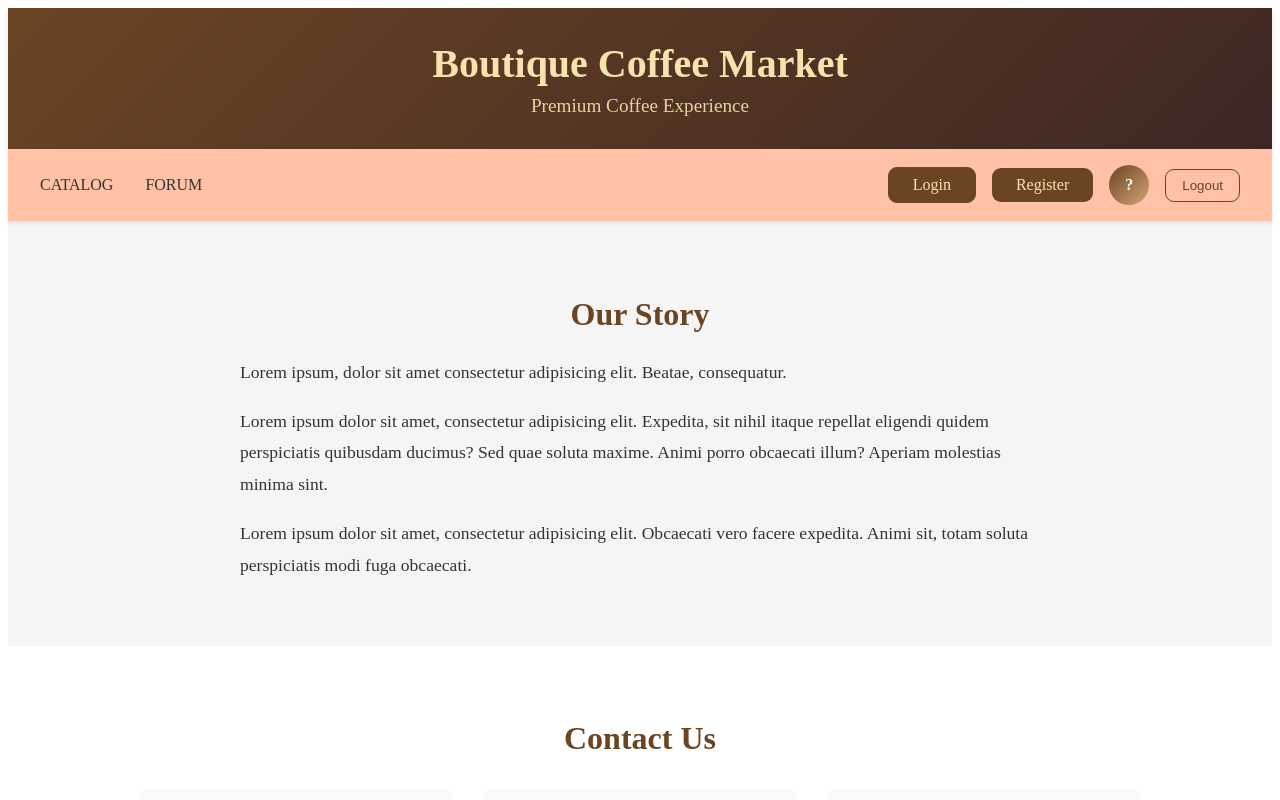
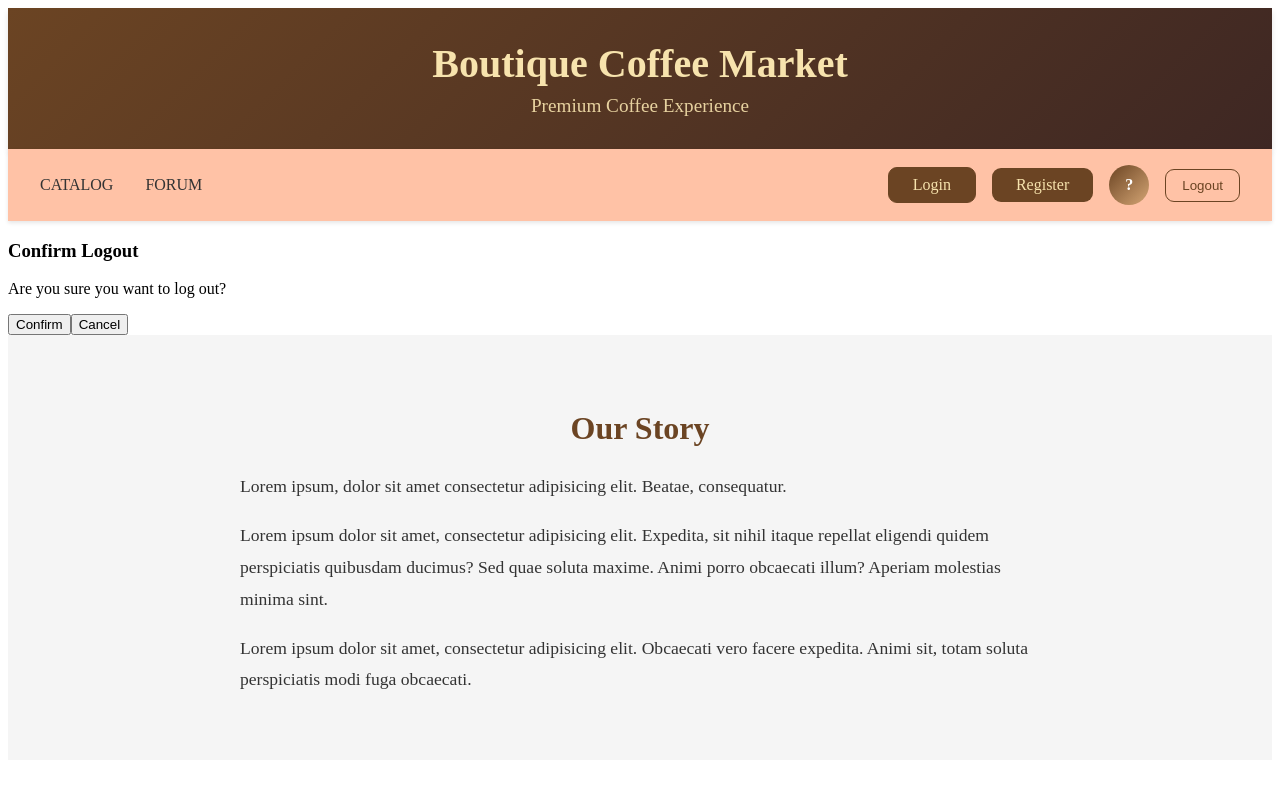
Before and after one commit to Nikoloff10/React-SoftUni-Project, a React (Vite) app: page / in a window 1280 px wide. Both pictures are taken after a click on the button "Logout". Shown: the top 800 px of the page. Built offline with nearby package versions, Linux system fonts and the light colour scheme.

Commit message:
created a logout component modal wired to the softuni server and the logout button inside the navbar

```diff
--- /dev/null
+++ b/src/components/Logout.jsx
@@ -0,0 +1,26 @@
+const Logout = ({ onConfirm, onCancel }) => {
+  const handleOverlayClick = (e) => {
+    if (e.target === e.currentTarget) {
+      onCancel();
+    }
+  };
+
+  return (
+    <div className="logout-modal-overlay" onClick={handleOverlayClick}>
+      <div className="logout-modal">
+        <h3>Confirm Logout</h3>
+        <p>Are you sure you want to log out?</p>
+        <div className="logout-modal-buttons">
+          <button className="btn-confirm" onClick={onConfirm}>
+            Confirm
+          </button>
+          <button className="btn-cancel" onClick={onCancel}>
+            Cancel
+          </button>
+        </div>
+      </div>
+    </div>
+  );
+};
+
+export default Logout;
--- a/src/components/NavBar.jsx
+++ b/src/components/NavBar.jsx
@@ -1,11 +1,47 @@
-import { Link, useLocation } from "react-router-dom";
+import { Link, useLocation, useNavigate } from "react-router-dom";
 import "../styles/NavBar.css";
+import { useState } from "react";
+import Logout from "./Logout";
 
 const NavBar = () => {
   const location = useLocation();
   const username = localStorage.getItem("username");
+  const [showLogoutModal, setShowLogoutModal] = useState(false);
+
+  const navigate = useNavigate();
+
+  const handleLogoutClick = () => {
+    setShowLogoutModal(true);
+  };
+
+  const handleConfirmLogout = async () => {
+    const accessToken = localStorage.getItem("accessToken");
+
+    try {
+      await fetch("http://localhost:3030/users/logout", {
+        method: "GET",
+        headers: {
+          "X-Authorization": accessToken,
+        },
+      });
+      localStorage.removeItem("accessToken");
+      localStorage.removeItem("userId");
+      localStorage.removeItem("username");
+      navigate("/");
+    } catch (err) {
+      localStorage.removeItem("accessToken");
+      localStorage.removeItem("userId");
+      localStorage.removeItem("username");
+      navigate("/");
+    }
+  };
+
+  const handleCancelLogout = () => {
+    setShowLogoutModal(false);
+  };
 
   return (
+    <>
       <nav className="navbar">
         <div className="navbar-content">
           <div className="navbar-links">
@@ -29,11 +65,17 @@ const NavBar = () => {
                   {username ? username[0].toUpperCase() : "?"}
                 </div>
               </a>
-            <button className="btn-logout">Logout</button>
+              <button className="btn-logout" onClick={handleLogoutClick}>
+                Logout
+              </button>
             </div>
           </div>
         </div>
       </nav>
+      {showLogoutModal && (
+        <Logout onConfirm={handleConfirmLogout} onCancel={handleCancelLogout} />
+      )}
+    </>
   );
 };
 
```
Lines whose indentation alone changed are shown as unchanged.
